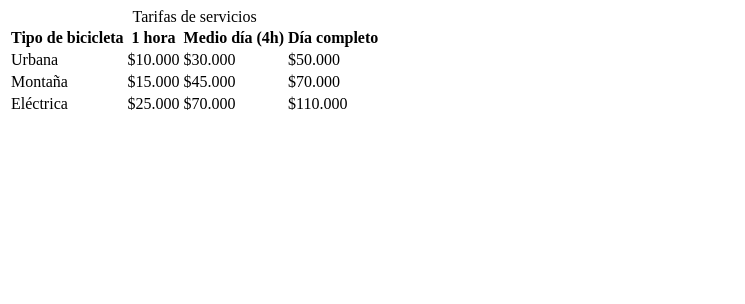
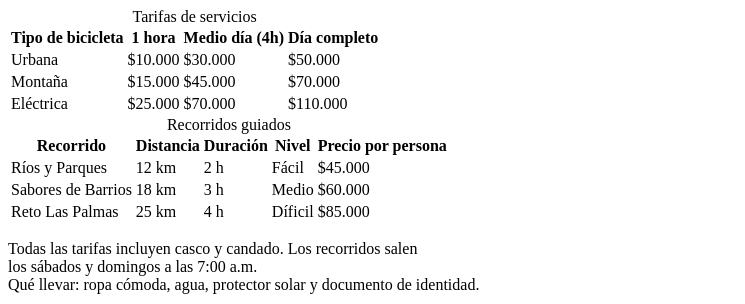
Before and after one commit to lorena21zapata/proyecto-rueda_libre, a plain HTML site: page paginas/tarifas.html in a window 1280 px wide. Shown: the top 304 px of the page, without its empty margins (0-745 px from the left). Drawn offline with Linux system fonts and the light colour scheme.

Commit message:
Tarifas:Crear tablas y agregar rutas relativas

```diff
--- a/paginas/tarifas.html
+++ b/paginas/tarifas.html
@@ -6,6 +6,7 @@
     <title>Tarifas</title>
 </head>
 <body>
+    <section id="tarifas">
         <table>
             <caption>Tarifas de servicios</caption>
             <thead>
@@ -35,5 +36,47 @@
                     <td>$110.000</td>
             </tbody>
         </table>
-</body>
+    </section>
+    <section id="recorridos_guiados">
+        <table>
+            <caption>Recorridos guiados</caption>
+            <thead>
+                <tr>
+                    <th scope="col">Recorrido</th>
+                    <th scope="col">Distancia</th>
+                    <th scope="col">Duración</th>
+                    <th scope="col">Nivel</th>
+                    <th scope="col">Precio por persona</th>
+                </tr>
+            </thead>
+            <tbody>
+                <tr>
+                    <td>Ríos y Parques</td>
+                    <td>12 km</td>
+                    <td>2 h</td>
+                    <td>Fácil</td>
+                    <td>$45.000</td>
+                </tr>
+                <tr>
+                    <td>Sabores de Barrios</td>
+                    <td>18 km</td>
+                    <td>3 h</td>
+                    <td>Medio</td>
+                    <td>$60.000</td>
+                </tr>
+                <tr>
+                    <td>Reto Las Palmas</td>
+                    <td>25 km</td>
+                    <td>4 h</td>
+                    <td>Díficil</td>
+                    <td>$85.000</td>
+                </tr>
+            </tbody>
+        </table>
+    </section>
+    <p>Todas las tarifas incluyen casco y candado. Los recorridos salen <br>
+    los sábados y domingos a las 7:00 a.m. <br>
+    Qué llevar: ropa cómoda, agua, protector solar y documento de identidad.</p>
+    <img src="../img/logo.jpeg" alt="logo rueda libre">
+    <a href="../index.html">Página principal</a>
 </html>
```
Also changed, not shown: index.html (+9 -5 lines), img/logo.jpeg (renamed from img/images.jpeg), img/rent.png (deleted), 2 other files. Lines whose indentation alone changed are shown as unchanged.
